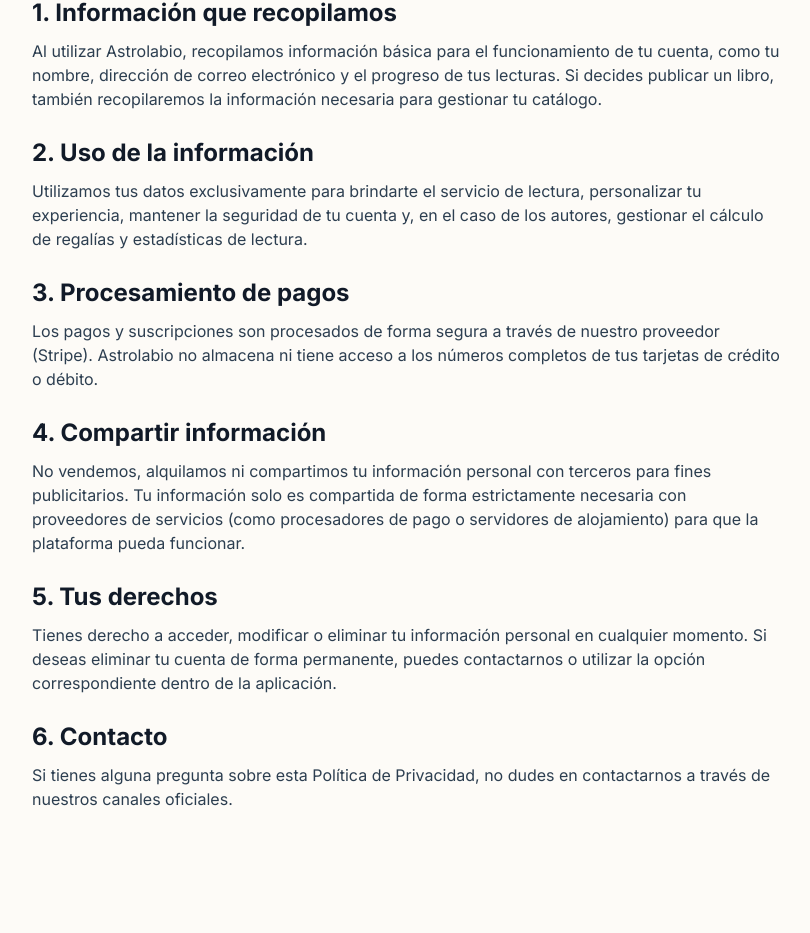
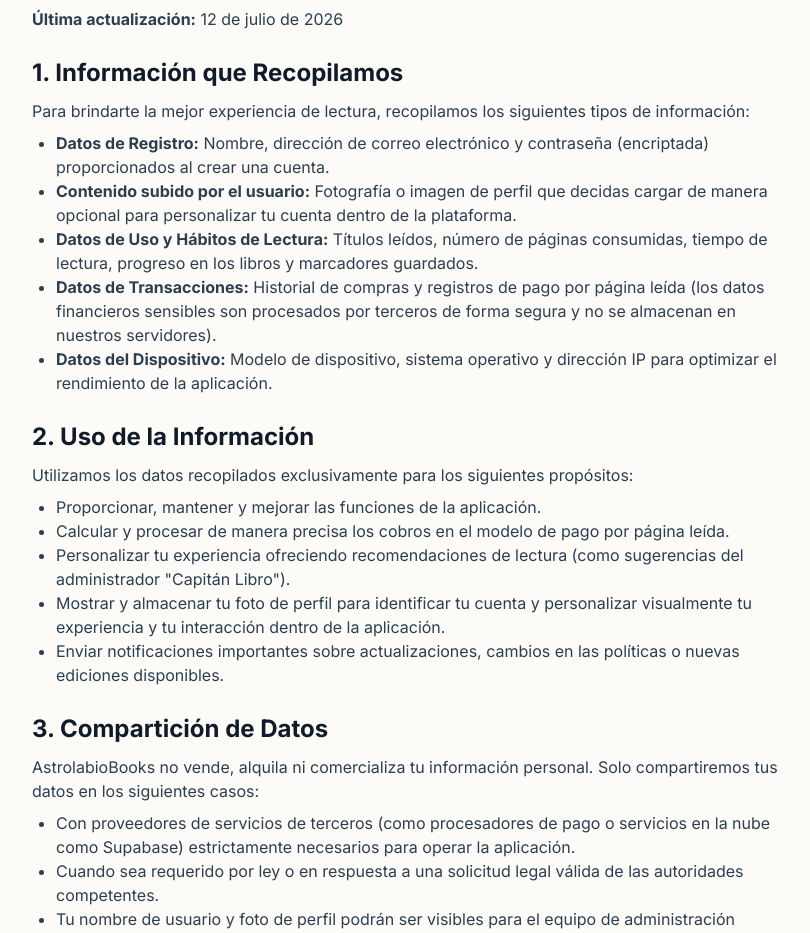
Before and after one commit to somosvetayvigor-boop/astrolabio-pwa, a Next.js app: page /privacy in a window 1280 px wide. Shown: the part 292-1225 px from the top of the page, without its empty margins (232-1042 px from the left). Before the commit the page ends 1167 px from the top, so only its background shows below. Built offline with nearby package versions, Linux system fonts and the light colour scheme; no server answers.

Commit message:
Update legal pages with custom text

```diff
--- a/src/app/privacy/page.tsx
+++ b/src/app/privacy/page.tsx
@@ -1,39 +1,60 @@
 export default function PrivacyPolicy() {
+  const currentDate = new Date().toLocaleDateString('es-ES', { year: 'numeric', month: 'long', day: 'numeric' });
+
   return (
     <div className="container" style={{ padding: '4rem 1.5rem', maxWidth: '800px' }}>
-      <h1 style={{ fontSize: '2.5rem', marginBottom: '2rem' }}>Política de Privacidad</h1>
+      <h1 style={{ fontSize: '2.5rem', marginBottom: '2rem' }}>Política de Privacidad de AstrolabioBooks</h1>
 
       <div style={{ display: 'flex', flexDirection: 'column', gap: '1.5rem', color: 'var(--text-secondary)' }}>
-        <p><strong>Última actualización:</strong> {new Date().toLocaleDateString('es-ES')}</p>
+        <p><strong>Última actualización:</strong> {currentDate}</p>
 
         <section>
-          <h2 style={{ fontSize: '1.5rem', color: 'var(--text-primary)', marginBottom: '0.5rem' }}>1. Información que recopilamos</h2>
-          <p>Al utilizar Astrolabio, recopilamos información básica para el funcionamiento de tu cuenta, como tu nombre, dirección de correo electrónico y el progreso de tus lecturas. Si decides publicar un libro, también recopilaremos la información necesaria para gestionar tu catálogo.</p>
+          <h2 style={{ fontSize: '1.5rem', color: 'var(--text-primary)', marginBottom: '0.5rem' }}>1. Información que Recopilamos</h2>
+          <p>Para brindarte la mejor experiencia de lectura, recopilamos los siguientes tipos de información:</p>
+          <ul style={{ paddingLeft: '1.5rem', marginTop: '0.5rem' }}>
+            <li><strong>Datos de Registro:</strong> Nombre, dirección de correo electrónico y contraseña (encriptada) proporcionados al crear una cuenta.</li>
+            <li><strong>Contenido subido por el usuario:</strong> Fotografía o imagen de perfil que decidas cargar de manera opcional para personalizar tu cuenta dentro de la plataforma.</li>
+            <li><strong>Datos de Uso y Hábitos de Lectura:</strong> Títulos leídos, número de páginas consumidas, tiempo de lectura, progreso en los libros y marcadores guardados.</li>
+            <li><strong>Datos de Transacciones:</strong> Historial de compras y registros de pago por página leída (los datos financieros sensibles son procesados por terceros de forma segura y no se almacenan en nuestros servidores).</li>
+            <li><strong>Datos del Dispositivo:</strong> Modelo de dispositivo, sistema operativo y dirección IP para optimizar el rendimiento de la aplicación.</li>
+          </ul>
         </section>
 
         <section>
-          <h2 style={{ fontSize: '1.5rem', color: 'var(--text-primary)', marginBottom: '0.5rem' }}>2. Uso de la información</h2>
-          <p>Utilizamos tus datos exclusivamente para brindarte el servicio de lectura, personalizar tu experiencia, mantener la seguridad de tu cuenta y, en el caso de los autores, gestionar el cálculo de regalías y estadísticas de lectura.</p>
+          <h2 style={{ fontSize: '1.5rem', color: 'var(--text-primary)', marginBottom: '0.5rem' }}>2. Uso de la Información</h2>
+          <p>Utilizamos los datos recopilados exclusivamente para los siguientes propósitos:</p>
+          <ul style={{ paddingLeft: '1.5rem', marginTop: '0.5rem' }}>
+            <li>Proporcionar, mantener y mejorar las funciones de la aplicación.</li>
+            <li>Calcular y procesar de manera precisa los cobros en el modelo de pago por página leída.</li>
+            <li>Personalizar tu experiencia ofreciendo recomendaciones de lectura (como sugerencias del administrador "Capitán Libro").</li>
+            <li>Mostrar y almacenar tu foto de perfil para identificar tu cuenta y personalizar visualmente tu experiencia y tu interacción dentro de la aplicación.</li>
+            <li>Enviar notificaciones importantes sobre actualizaciones, cambios en las políticas o nuevas ediciones disponibles.</li>
+          </ul>
         </section>
 
         <section>
-          <h2 style={{ fontSize: '1.5rem', color: 'var(--text-primary)', marginBottom: '0.5rem' }}>3. Procesamiento de pagos</h2>
-          <p>Los pagos y suscripciones son procesados de forma segura a través de nuestro proveedor (Stripe). Astrolabio no almacena ni tiene acceso a los números completos de tus tarjetas de crédito o débito.</p>
+          <h2 style={{ fontSize: '1.5rem', color: 'var(--text-primary)', marginBottom: '0.5rem' }}>3. Compartición de Datos</h2>
+          <p>AstrolabioBooks no vende, alquila ni comercializa tu información personal. Solo compartiremos tus datos en los siguientes casos:</p>
+          <ul style={{ paddingLeft: '1.5rem', marginTop: '0.5rem' }}>
+            <li>Con proveedores de servicios de terceros (como procesadores de pago o servicios en la nube como Supabase) estrictamente necesarios para operar la aplicación.</li>
+            <li>Cuando sea requerido por ley o en respuesta a una solicitud legal válida de las autoridades competentes.</li>
+            <li>Tu nombre de usuario y foto de perfil podrán ser visibles para el equipo de administración (Capitán Libro) y, en caso de habilitarse funciones sociales como comentarios o reseñas, podrían ser visibles para otros usuarios de la comunidad.</li>
+          </ul>
         </section>
 
         <section>
-          <h2 style={{ fontSize: '1.5rem', color: 'var(--text-primary)', marginBottom: '0.5rem' }}>4. Compartir información</h2>
-          <p>No vendemos, alquilamos ni compartimos tu información personal con terceros para fines publicitarios. Tu información solo es compartida de forma estrictamente necesaria con proveedores de servicios (como procesadores de pago o servidores de alojamiento) para que la plataforma pueda funcionar.</p>
+          <h2 style={{ fontSize: '1.5rem', color: 'var(--text-primary)', marginBottom: '0.5rem' }}>4. Seguridad de los Datos</h2>
+          <p>Implementamos medidas de seguridad técnicas y organizativas diseñadas para proteger tu información personal contra accesos no autorizados, pérdida o alteración. Sin embargo, ningún método de transmisión por Internet o almacenamiento electrónico es 100% seguro.</p>
         </section>
 
         <section>
-          <h2 style={{ fontSize: '1.5rem', color: 'var(--text-primary)', marginBottom: '0.5rem' }}>5. Tus derechos</h2>
-          <p>Tienes derecho a acceder, modificar o eliminar tu información personal en cualquier momento. Si deseas eliminar tu cuenta de forma permanente, puedes contactarnos o utilizar la opción correspondiente dentro de la aplicación.</p>
+          <h2 style={{ fontSize: '1.5rem', color: 'var(--text-primary)', marginBottom: '0.5rem' }}>5. Derechos ARCO</h2>
+          <p>De conformidad con la Ley Federal de Protección de Datos Personales en Posesión de los Particulares de México, tienes derecho a Acceder, Rectificar, Cancelar u Oponerte (Derechos ARCO) al tratamiento de tu información. Puedes ejercer estos derechos en cualquier momento contactando a nuestro equipo de soporte a través del correo electrónico: soporte@astrolabiobooks.com.</p>
         </section>
 
         <section>
-          <h2 style={{ fontSize: '1.5rem', color: 'var(--text-primary)', marginBottom: '0.5rem' }}>6. Contacto</h2>
-          <p>Si tienes alguna pregunta sobre esta Política de Privacidad, no dudes en contactarnos a través de nuestros canales oficiales.</p>
+          <h2 style={{ fontSize: '1.5rem', color: 'var(--text-primary)', marginBottom: '0.5rem' }}>6. Cambios en esta Política</h2>
+          <p>Nos reservamos el derecho de actualizar esta Política de Privacidad periódicamente. Te notificaremos sobre cualquier cambio significativo a través de un aviso en la aplicación o mediante un correo electrónico a la dirección asociada con tu cuenta.</p>
         </section>
       </div>
     </div>
```
Also changed, not shown: src/app/terms/page.tsx (added, +54 -0 lines).
